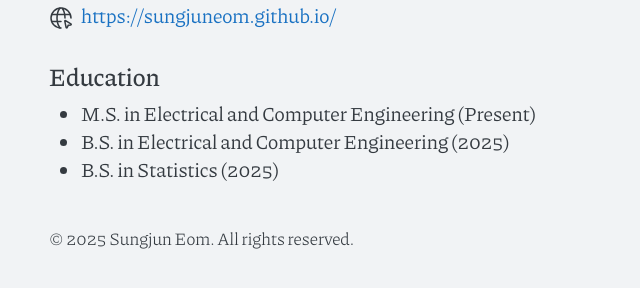
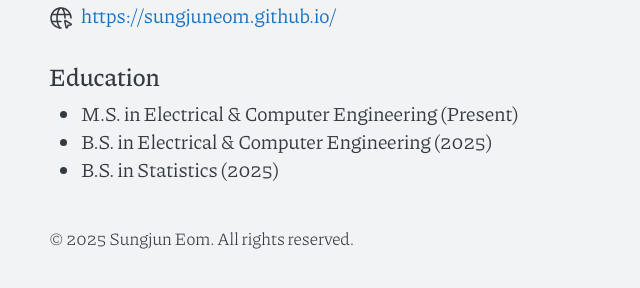
Before and after one commit to SungjunEom/sungjuneom.github.io, a Jekyll site: the page built from cv.md, in a window 1280 px wide. Shown: the part 325-613 px from the top of the page, without its empty margins (318-958 px from the left). Built offline with Jekyll 4.4.1, drawn with Linux system fonts in a browser that asks for light colours.

Commit message:
Updated CV webpage

```diff
--- a/cv.md
+++ b/cv.md
@@ -9,6 +9,6 @@ For a full CV, click [here](/assets/files/cv.pdf)
 
 ## Education
 
-* M.S. in Electrical and Computer Engineering (Present)
-* B.S. in Electrical and Computer Engineering (2025)
+* M.S. in Electrical & Computer Engineering (Present)
+* B.S. in Electrical & Computer Engineering (2025)
 * B.S. in Statistics (2025)
```
